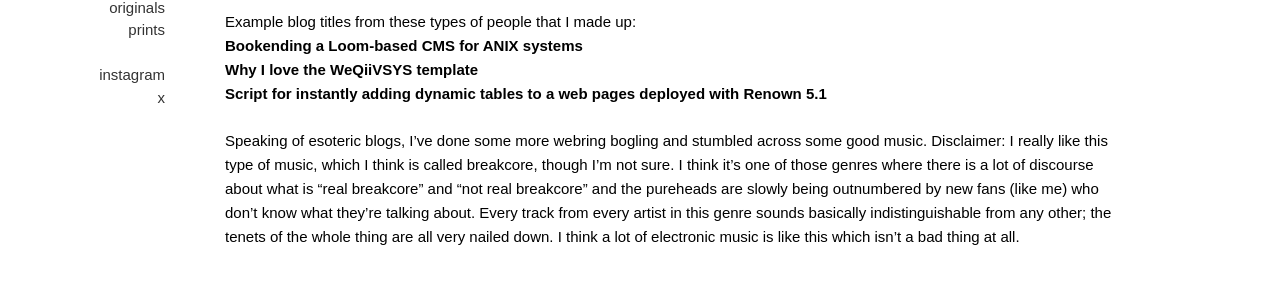
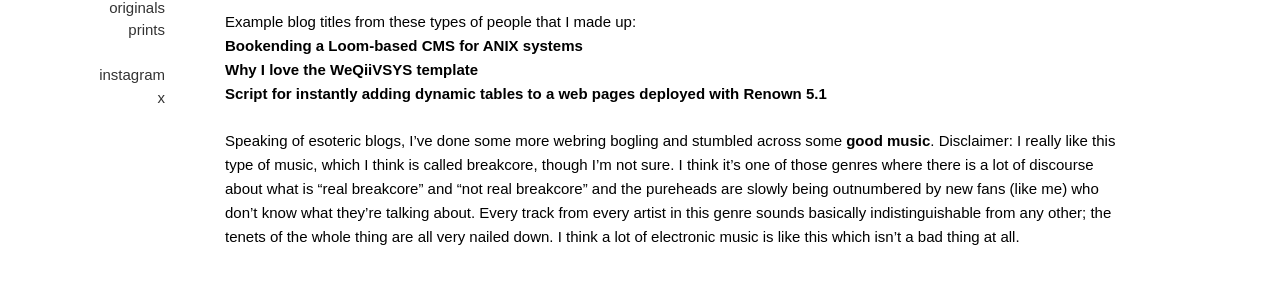
Before and after one commit to underwaterlad/underwaterl.ad, a Jekyll site: the page built from _posts/2025-11-21-tinkering.md, in a window 1280 px wide. Shown: the part 473-757 px from the top of the page. Built offline with Jekyll 4.4.1, drawn with Linux system fonts in a browser that asks for light colours.

Commit message:
formatting

```diff
--- a/_posts/2025-11-21-tinkering.md
+++ b/_posts/2025-11-21-tinkering.md
@@ -12,4 +12,4 @@ Example blog titles from these types of people that I made up:
 **Why I love the WeQiiVSYS template**
 **Script for instantly adding dynamic tables to a web pages deployed with Renown 5.1**
 
-Speaking of esoteric blogs, I've done some more webring bogling and stumbled across some [good music](https://xsolimini.bandcamp.com/track/dark-blue). Disclaimer: I really like this type of music, which I think is called breakcore, though I'm not sure. I think it's one of those genres where there is a lot of discourse about what is "real breakcore" and "not real breakcore" and the pureheads are slowly being outnumbered by new fans (like me) who don't know what they're talking about. Every track from every artist in this genre sounds basically indistinguishable from any other; the tenets of the whole thing are all very nailed down. I think a lot of electronic music is like this which isn't a bad thing at all.
+Speaking of esoteric blogs, I've done some more webring bogling and stumbled across some **[good music](https://xsolimini.bandcamp.com/track/dark-blue)**. Disclaimer: I really like this type of music, which I think is called breakcore, though I'm not sure. I think it's one of those genres where there is a lot of discourse about what is "real breakcore" and "not real breakcore" and the pureheads are slowly being outnumbered by new fans (like me) who don't know what they're talking about. Every track from every artist in this genre sounds basically indistinguishable from any other; the tenets of the whole thing are all very nailed down. I think a lot of electronic music is like this which isn't a bad thing at all.
```
